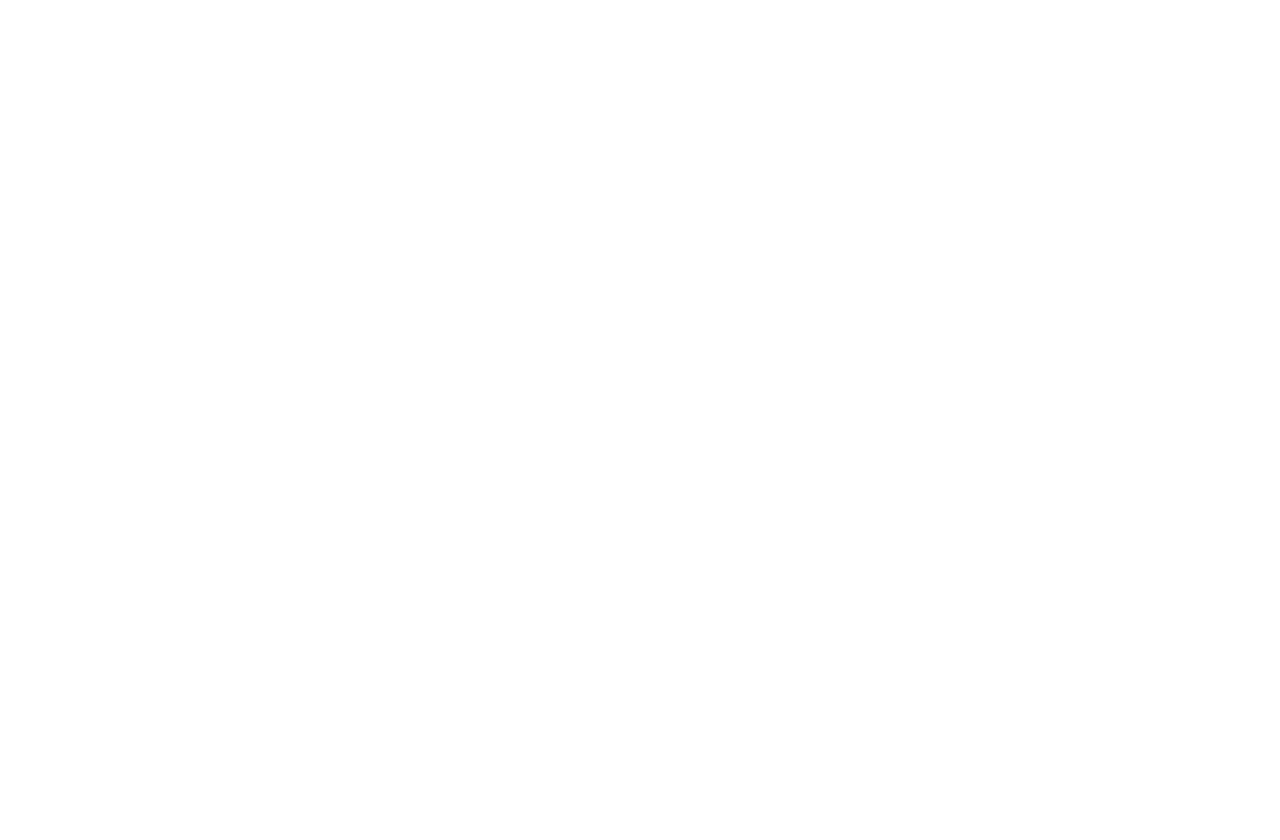
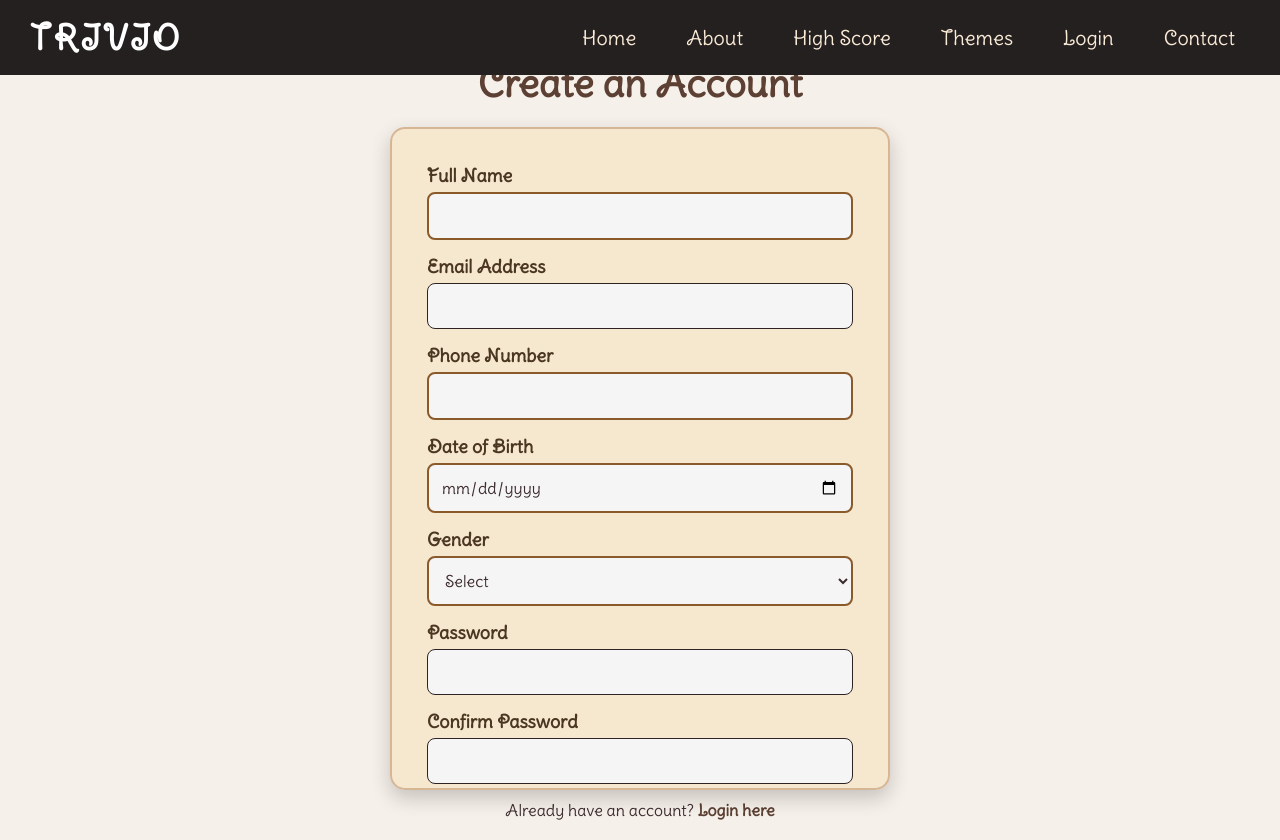
Before and after one commit to Shrey-Parekh/Quiz-App, a plain HTML site: page register.html in a window 1280 px wide. Before the commit the page ends 800 px from the top, so only its background shows below. Drawn offline with Linux system fonts and the light colour scheme.

Commit message:
Added Register and Login pages

```diff
--- /dev/null
+++ b/login.css
@@ -0,0 +1,230 @@
+@font-face {
+    font-family: 'Font1';
+    src: url('ImperialScript-Regular.ttf');
+}
+@font-face {
+    font-family: 'Font2';
+    src: url('ImperialScript-Regular.ttf');
+}
+@font-face {
+    font-family: 'Font3';
+    src: url('DeliusSwashCaps-Regular.ttf');
+}
+@font-face {
+    font-family: 'Font4';
+    src: url('SourGummy-VariableFont_wdth,wght.ttf');
+}
+
+* {
+    margin: 0;
+    padding: 0;
+    box-sizing: border-box;
+    font-family: Font3, sans-serif;
+}
+
+html {
+    scroll-behavior: smooth;
+}
+
+body {
+    background-color: #f3ebe2b4;
+    color: #3D2C2E;
+    display: flex;
+    justify-content: center;
+    align-items: center;
+    height: 100vh;
+    flex-direction: column;
+}
+
+/* Navbar */
+.navbar {
+    display: flex;
+    justify-content: space-between;
+    align-items: center;
+    background-color: #252020;
+    padding: 15px 30px;
+    position: fixed;
+    width: 100%;
+    top: 0;
+    left: 0;
+    z-index: 1000;
+    transition: background-color 0.3s ease-in-out, box-shadow 0.3s ease-in-out;
+    font-family: Font3;
+}
+
+.navbar.scrolled {
+    background-color: rgba(37, 32, 32, 0.9);
+    box-shadow: 0px 4px 10px rgba(0, 0, 0, 0.3);
+    border-radius: 10rem;
+}
+
+.navbar .logo {
+    color: white;
+    font-size: 34px;
+    font-weight: bold;
+    text-transform: uppercase;
+    letter-spacing: 2px;
+    transition: transform 0.3s ease-in-out;
+    cursor: pointer;
+}
+
+.navbar .logo:hover {
+    transform: scale(1.1);
+}
+
+.navbar ul {
+    list-style: none;
+    display: flex;
+    gap: 20px;
+}
+
+.navbar ul li a {
+    color: antiquewhite;
+    text-decoration: none;
+    font-size: 20px;
+    padding: 10px 15px;
+    position: relative;
+    transition: transform 0.3s ease-in-out, color 0.3s ease-in-out, opacity 0.3s ease-in-out;
+    display: inline-block;
+}
+
+.navbar ul li a:hover {
+    transform: scale(1.1);
+    color: white;
+    opacity: 1;
+    font-weight: bold;
+}
+
+/* Login Form */
+.login-container {
+    display: flex;
+    flex-direction: column;
+    align-items: center;
+    justify-content: center;
+    min-height: 100vh;
+    text-align: center;
+    width: 550px;
+}
+
+h2 {
+    font-size: 38px;
+    font-weight: bold;
+    margin-bottom: 20px;
+    color: #5C4033;
+}
+
+.card {
+    position: relative;
+    overflow: hidden;
+    border-radius: 15px;
+    box-shadow: 0 8px 20px rgba(0, 0, 0, 0.2);
+    padding: 35px;
+    transition: transform 0.3s ease, box-shadow 0.3s ease;
+    max-width: 420px;
+    width: 100%;
+    border: 2px solid rgba(139, 69, 19, 0.3);
+    background: rgba(245, 222, 179, 0.5);
+}
+
+.card:hover {
+    transform: scale(1.05);
+    box-shadow: 0 10px 30px rgba(0, 0, 0, 0.3);
+}
+
+.form-label {
+    font-size: 20px;
+    font-weight: bold;
+    color: #4B3621;
+}
+
+
+input[type="email"],
+input[type="password"] {
+    width: 100%;
+    padding: 12px;
+    font-size: 16px;
+    border: 2px solid #8B5A2B;
+    border-radius: 8px;
+    background: whitesmoke;
+    color: #3D2C2E;
+    transition: all 0.3s ease-in-out;
+    outline: none;
+    position: relative;
+}
+
+/* Input field animation */
+input[type="email"]:focus,
+input[type="password"]:focus,
+input[type="email"]:hover,
+input[type="password"]:hover {
+    border-color: #252020;
+    box-shadow: 0 0 12px rgba(92, 64, 51, 0.6);
+    transform: scale(1.02);
+}
+
+
+input[type="email"]::placeholder,
+input[type="password"]::placeholder {
+    color: rgba(61, 44, 46, 0.7);
+    transition: all 0.3s ease-in-out;
+}
+
+input[type="email"]:focus::placeholder,
+input[type="password"]:focus::placeholder {
+    color: rgba(61, 44, 46, 0.3);
+    transform: translateY(-5px);
+}
+
+/* Subtle shake effect on invalid input */
+input[type="email"]:invalid,
+input[type="password"]:invalid {
+    border-color: #2e2424;
+    animation: shake 0.3s ease-in-out;
+    border-width: 1px;
+}
+
+@keyframes shake {
+    0% { transform: translateX(0); }
+    25% { transform: translateX(-4px); }
+    50% { transform: translateX(4px); }
+    75% { transform: translateX(-4px); }
+    100% { transform: translateX(0); }
+}
+
+
+
+/* Button */
+.btn-primary {
+    width: 100%;
+    padding: 12px;
+    font-size: 18px;
+    font-weight: bold;
+    border-radius: 8px;
+    background: #8B5A2B;
+    border: none;
+    color: white;
+    cursor: pointer;
+    transition: background 0.3s ease-in-out, transform 0.2s ease-in-out;
+}
+
+.btn-primary:hover {
+    background: #5C4033;
+    transform: scale(1.05);
+}
+
+p {
+    font-size: 16px;
+    margin-top: 10px;
+}
+
+p a {
+    color: #5C4033;
+    font-weight: bold;
+    text-decoration: none;
+    transition: color 0.3s ease;
+}
+
+p a:hover {
+    color: #8B5A2B;
+    text-decoration: underline;
+}
--- /dev/null
+++ b/register.css
@@ -0,0 +1,119 @@
+@import url('login.css'); /* Inherit styles from login.css */
+
+.register-container {
+    display: flex;
+    flex-direction: column;
+    align-items: center;
+    justify-content: center;
+    min-height: 100vh;
+    text-align: center;
+    width: 550px;
+    padding: 20px;
+}
+
+h2 {
+    font-size: 38px;
+    font-weight: bold;
+    margin-bottom: 20px;
+    color: #5C4033;
+}
+
+.card {
+    position: relative;
+    overflow: hidden;
+    border-radius: 15px;
+    box-shadow: 0 8px 20px rgba(0, 0, 0, 0.2);
+    padding: 35px;
+    transition: transform 0.3s ease, box-shadow 0.3s ease;
+    max-width: 500px;
+    width: 100%;
+    border: 2px solid rgba(139, 69, 19, 0.3);
+    background: rgba(245, 222, 179, 0.5);
+}
+
+/* Form styling */
+.form-group {
+    display: flex;
+    flex-direction: column;
+    align-items: flex-start;
+    margin-bottom: 15px;
+    width: 100%;
+}
+
+.form-label {
+    font-size: 18px;
+    font-weight: bold;
+    color: #4B3621;
+    margin-bottom: 5px;
+}
+
+input[type="text"],
+input[type="email"],
+input[type="password"],
+input[type="tel"],
+input[type="date"],
+select,
+textarea {
+    width: 100%;
+    padding: 12px;
+    font-size: 16px;
+    border: 2px solid #8B5A2B;
+    border-radius: 8px;
+    background: whitesmoke;
+    color: #3D2C2E;
+    transition: all 0.3s ease-in-out;
+    outline: none;
+}
+
+input[type="file"] {
+    border: none;
+    background: none;
+}
+
+textarea {
+    resize: none;
+}
+
+input:focus,
+select:focus,
+textarea:focus {
+    border-color: #252020;
+    box-shadow: 0 0 12px rgba(92, 64, 51, 0.6);
+    transform: scale(1.02);
+}
+
+.btn-primary {
+    width: 100%;
+    padding: 12px;
+    font-size: 18px;
+    font-weight: bold;
+    border-radius: 8px;
+    background: #8B5A2B;
+    border: none;
+    color: white;
+    cursor: pointer;
+    transition: background 0.3s ease-in-out, transform 0.2s ease-in-out;
+    margin-top: 10px;
+}
+
+.btn-primary:hover {
+    background: #5C4033;
+    transform: scale(1.05);
+}
+
+p {
+    font-size: 16px;
+    margin-top: 10px;
+}
+
+p a {
+    color: #5C4033;
+    font-weight: bold;
+    text-decoration: none;
+    transition: color 0.3s ease;
+}
+
+p a:hover {
+    color: #8B5A2B;
+    text-decoration: underline;
+}
--- a/register.html
+++ b/register.html
@@ -0,0 +1,127 @@
+<!DOCTYPE html>
+<html lang="en">
+<head>
+    <meta charset="UTF-8">
+    <meta name="viewport" content="width=device-width, initial-scale=1.0">
+    <title>Register - Trivio</title>
+    <link rel="stylesheet" href="register.css">
+</head>
+<body>
+    <nav class="navbar">
+        <div class="logo">TRIVIO</div>
+        <ul class="nav-links">
+            <li><a href="home.html">Home</a></li>
+            <li><a href="home.html#about-us">About</a></li>
+            <li><a href="#">High Score</a></li>
+            <li><a href="themes.html">Themes</a></li>
+            <li><a href="login.html">Login</a></li>
+            <li><a href="home.html#contact-section">Contact</a></li>
+        </ul>
+    </nav>
+<br><br><br><br>
+    <div class="register-container">
+        <h2>Create an Account</h2>
+        <div class="card">
+            <form action="register_process.php" method="POST">
+                <div class="form-group">
+                    <label for="name" class="form-label">Full Name</label>
+                    <input type="text" id="name" name="name" required>
+                </div>
+
+                <div class="form-group">
+                    <label for="email" class="form-label">Email Address</label>
+                    <input type="email" id="email" name="email" required>
+                </div>
+
+                <div class="form-group">
+                    <label for="phone" class="form-label">Phone Number</label>
+                    <input type="tel" id="phone" name="phone" required>
+                </div>
+
+                <div class="form-group">
+                    <label for="dob" class="form-label">Date of Birth</label>
+                    <input type="date" id="dob" name="dob" required>
+                </div>
+
+                <div class="form-group">
+                    <label for="gender" class="form-label">Gender</label>
+                    <select id="gender" name="gender" required>
+                        <option value="">Select</option>
+                        <option value="male">Male</option>
+                        <option value="female">Female</option>
+                        <option value="other">Other</option>
+                    </select>
+                </div>
+
+                <div class="form-group">
+                    <label for="password" class="form-label">Password</label>
+                    <input type="password" id="password" name="password" required>
+                </div>
+
+                <div class="form-group">
+                    <label for="confirm-password" class="form-label">Confirm Password</label>
+                    <input type="password" id="confirm-password" name="confirm-password" required>
+                </div>
+
+                <button type="submit" class="btn-primary">Register</button>
+            </form>
+        </div>
+        <p>Already have an account? <a href="login.html">Login here</a></p>
+    </div>
+</body>
+<script>
+  document.addEventListener("DOMContentLoaded", function () {
+      const form = document.querySelector("form");
+      const passwordInput = document.getElementById("password");
+      const confirmPasswordInput = document.getElementById("confirm-password");
+
+      function showError(input, message) {
+          let parent = input.parentElement;
+          let error = parent.querySelector(".error-message");
+
+          if (!error) {
+              error = document.createElement("div");
+              error.className = "error-message";
+              parent.appendChild(error);
+          }
+
+          error.textContent = message;
+          error.style.color = "#8B0000";
+          error.style.fontSize = "14px";
+          error.style.marginTop = "5px";
+          error.style.opacity = "1";
+
+          input.style.border = "2px solid #8B0000";
+          input.style.boxShadow = "0 0 8px rgba(139, 0, 0, 0.5)";
+      }
+
+      function clearError(input) {
+          let parent = input.parentElement;
+          let error = parent.querySelector(".error-message");
+
+          if (error) {
+              error.style.opacity = "0";
+              setTimeout(() => error.remove(), 300);
+          }
+
+          input.style.border = "2px solid #8B5A2B";
+          input.style.boxShadow = "none";
+      }
+
+      confirmPasswordInput.addEventListener("input", function () {
+          if (confirmPasswordInput.value === passwordInput.value) {
+              clearError(confirmPasswordInput);
+          } else {
+              showError(confirmPasswordInput, "Passwords do not match!");
+          }
+      });
+
+      form.addEventListener("submit", function (event) {
+          if (confirmPasswordInput.value !== passwordInput.value) {
+              showError(confirmPasswordInput, "Passwords do not match!");
+              event.preventDefault();
+          }
+      });
+  });
+</script>
+</html>
--- a/script.js
+++ b/script.js
@@ -25,7 +25,7 @@ document.addEventListener("DOMContentLoaded", function () {
                 section.classList.add("visible");
             }
         });
-    }, { threshold: 0.15 });
+    }, { threshold: 0.01 });
 
     observer.observe(section);
 });
--- a/style.css
+++ b/style.css
@@ -600,7 +600,7 @@ input:focus::placeholder, textarea:focus::placeholder {
 
 /* Button Styling */
 button {
-    font-family: monospace;
+    font-family: font4;
     background: linear-gradient(135deg, #8B7355, #A67B5B);
     padding: 16px;
     border: none;
--- a/themes.css
+++ b/themes.css
@@ -26,7 +26,10 @@ html {
 }
 
 body {
-    background-color: antiquewhite;
+    background-image: url("bgimage.jpg");
+    background-size: cover;
+    background-position: center;
+    background-repeat: no-repeat;
 }
 
 /* Navbar */
```
Also changed, not shown: home.html (+3 -3 lines), login.html (+121 -1 lines), themes.html (+3 -3 lines), bgimage.jpg (added).
